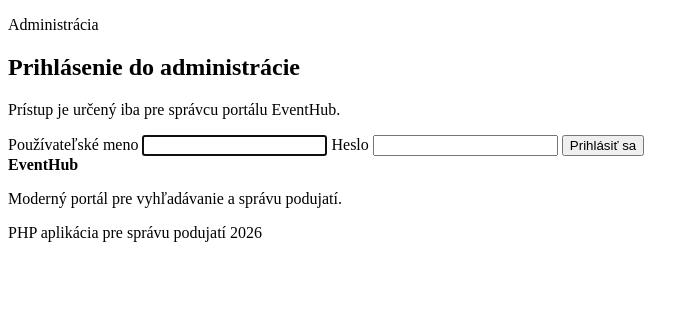
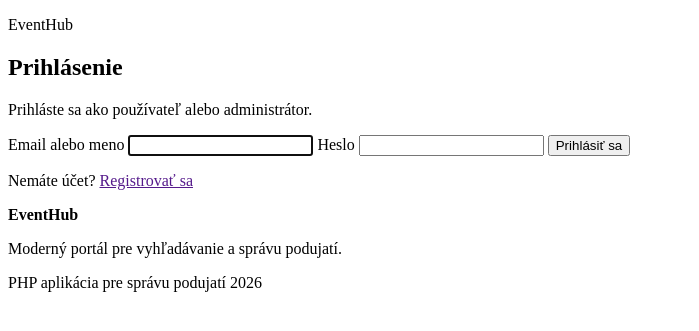
Before and after one commit to Lukiasko/EventHub, a PHP site: template views/auth/login.php in a window 1280 px wide. Shown: the part 47-378 px from the top of the page, without its empty margins (0-699 px from the left). Run offline with PHP 8.4, Linux system fonts and the light colour scheme; the template is opened without the code that fills it: most values are stand-ins (such as "Sample title", 1, 10 or a date in 2020); data that the repository does not hold is empty; some libraries are stand-ins or nearby versions.

Commit message:
Prihlasovanie

```diff
--- a/controllers/UserController.php
+++ b/controllers/UserController.php
@@ -36,7 +36,7 @@ class UserController extends Controller
             if ($errors === []) {
                 $this->userModel->create($data);
                 Session::flash('success', 'Registrácia bola úspešná. Teraz sa môžete prihlásiť.');
-                redirect('user_login');
+                redirect('login');
             }
         }
 
--- a/index.php
+++ b/index.php
@@ -25,7 +25,7 @@ $routes = [
     'event_detail' => [EventController::class, 'detail'],
     'contact' => [ContactController::class, 'index'],
     'register' => [UserController::class, 'register'],
-    'user_login' => [UserController::class, 'login'],
+    'user_login' => [AuthController::class, 'login'],
     'user_logout' => [UserController::class, 'logout'],
     'login' => [AuthController::class, 'login'],
     'logout' => [AuthController::class, 'logout'],
--- a/views/auth/login.php
+++ b/views/auth/login.php
@@ -1,9 +1,9 @@
 <section class="login-section">
     <form class="login-card" method="post" action="<?= url('login') ?>">
         <?= csrf_field() ?>
-        <p class="eyebrow">Administrácia</p>
-        <h1>Prihlásenie do administrácie</h1>
-        <p>Prístup je určený iba pre správcu portálu EventHub.</p>
+        <p class="eyebrow">EventHub</p>
+        <h1>Prihlásenie</h1>
+        <p>Prihláste sa ako používateľ alebo administrátor.</p>
 
         <?php if ($errors !== []): ?>
             <div class="alert alert-error">
@@ -14,13 +14,14 @@
         <?php endif; ?>
 
         <label>
-            Používateľské meno
-            <input type="text" name="username" value="<?= e($username) ?>" required autofocus>
+            Email alebo meno
+            <input type="text" name="login" value="<?= e($login) ?>" required autofocus>
         </label>
         <label>
             Heslo
             <input type="password" name="password" required>
         </label>
         <button class="btn btn-primary" type="submit">Prihlásiť sa</button>
+        <p class="auth-switch">Nemáte účet? <a href="<?= url('register') ?>">Registrovať sa</a></p>
     </form>
 </section>
--- a/views/auth/login_user.php
+++ b/views/auth/login_user.php
@@ -1,5 +1,5 @@
 <section class="login-section">
-    <form class="login-card" method="post" action="<?= url('user_login') ?>">
+    <form class="login-card" method="post" action="<?= url('login') ?>">
         <?= csrf_field() ?>
         <p class="eyebrow">Používateľský účet</p>
         <h1>Prihlásenie</h1>
--- a/views/partials/header.php
+++ b/views/partials/header.php
@@ -20,7 +20,7 @@
                     <a href="<?= url('user_logout') ?>">Odhlásenie</a>
                 <?php elseif (!Session::get('admin_id')): ?>
                     <a class="nav-register" href="<?= url('register') ?>">Registrácia</a>
-                    <a href="<?= url('user_login') ?>">Prihlásenie</a>
+                    <a href="<?= url('login') ?>">Prihlásenie</a>
                 <?php endif; ?>
                 <?php if (Session::get('admin_id')): ?>
                     <a href="<?= url('admin_dashboard') ?>">Administrácia</a>
```
Also changed, not shown: controllers/AuthController.php (+33 -7 lines).
